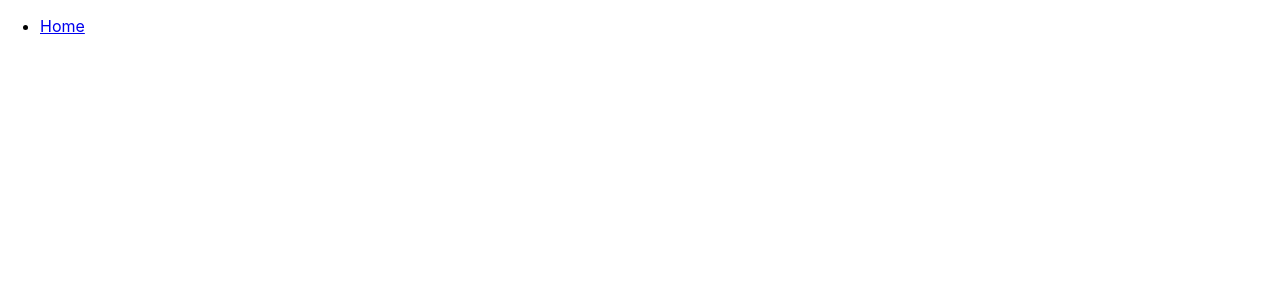
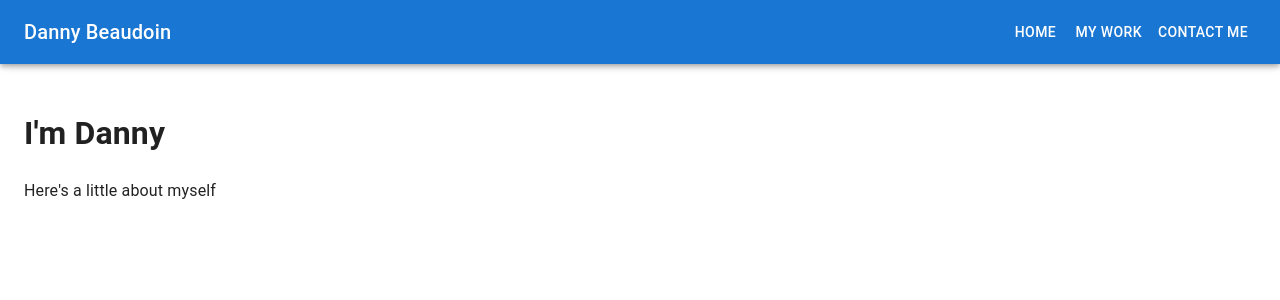
Before and after one commit to dannybeaudoin28/db-portfolio-ui, a React (Create React App) app: page /home in a window 1280 px wide. Shown: the top 300 px of the page. Built offline with nearby package versions, Linux system fonts and the light colour scheme.

Commit message:
downgrade to react 17, add required libraries, create nav bar

```diff
--- a/src/App.js
+++ b/src/App.js
@@ -1,6 +1,8 @@
 import { Routes, Route } from 'react-router-dom';
-import Home  from './components/home-component/home.component';
-import Navigation from './components/navigation-component/navigation.component';
+
+import Navigation from './routes/navigation/navigation.component';
+import Home from './routes/home/home.component';
+
 import './App.scss';
 
 function App() {
--- a/src/components/navigation-component/navigation.component.jsx
+++ /dev/null
@@ -1,12 +0,0 @@
-const Navigation = () => {
-    return (
-        <nav>
-            <ul>
-                <li>
-                    <a href="/home">Home</a>
-                </li>
-            </ul>
-        </nav>
-    );
-};
-export default Navigation;
--- a/src/index.js
+++ b/src/index.js
@@ -1,25 +1,18 @@
 import React from 'react';
-import ReactDOM from 'react-dom/client';
+import ReactDOM from 'react-dom';
 import './index.css';
 import App from './App';
-import reportWebVitals from './reportWebVitals';
 import { BrowserRouter } from 'react-router-dom';
-import { QueryClientProvider, QueryClient } from '@tanstack/react-query';
+// import { QueryClientProvider, QueryClient } from '@tanstack/react-query';
 
-const queryClient = new QueryClient();
+// const queryClient = new QueryClient();
 
-const root = ReactDOM.createRoot(document.getElementById('root'));
-root.render(
+
+ReactDOM.render(
   <React.StrictMode>
     <BrowserRouter>
-      <QueryClientProvider client={queryClient}>
-        <App />
-      </QueryClientProvider>
+      <App />
     </BrowserRouter>
-  </React.StrictMode>
+  </React.StrictMode>,
+  document.getElementById('root')
 );
-
-// If you want to start measuring performance in your app, pass a function
-// to log results (for example: reportWebVitals(console.log))
-// or send to an analytics endpoint. Learn more: https://bit.ly/CRA-vitals
-reportWebVitals();
--- a/src/components/home-component/home.component.jsx
+++ b/src/routes/home/home.component.jsx
@@ -3,8 +3,8 @@
 
     return (
         <div>
-            <h1>Home</h1>
-            <p>asdfasdfasdf</p>
+            <h1>I'm Danny</h1>
+            <p>Here's a little about myself</p>
         </div>
     );
 };
--- /dev/null
+++ b/src/routes/navigation/navigation.component.jsx
@@ -0,0 +1,120 @@
+import {
+    NavLinks,
+    NavLink,
+} from './navigation.styles';
+
+import { Outlet } from 'react-router-dom';
+
+import * as React from 'react';
+import PropTypes from 'prop-types';
+import AppBar from '@mui/material/AppBar';
+import Box from '@mui/material/Box';
+import CssBaseline from '@mui/material/CssBaseline';
+import Divider from '@mui/material/Divider';
+import Drawer from '@mui/material/Drawer';
+import IconButton from '@mui/material/IconButton';
+import List from '@mui/material/List';
+import ListItem from '@mui/material/ListItem';
+import ListItemButton from '@mui/material/ListItemButton';
+import ListItemText from '@mui/material/ListItemText';
+import Menu from '@mui/material';
+import Toolbar from '@mui/material/Toolbar';
+import Typography from '@mui/material/Typography';
+import Button from '@mui/material/Button';
+
+const drawerWidth = 240;
+const navItems = ['home', 'my work', 'contact me'];
+
+const Navigation = (props) => {
+    const { window } = props;
+    const [mobileOpen, setMobileOpen] = React.useState(false);
+
+    const handleDrawerToggle = () => {
+        setMobileOpen((prevState) => !prevState);
+    };
+
+    const drawer = (
+        <Box onClick={handleDrawerToggle} sx={{ textAlign: 'center' }}>
+            <Typography variant="h6" sx={{ my: 2 }}>
+                MourneWithMe
+            </Typography>
+            <Divider />
+            <List>
+                <NavLinks>
+                    {navItems.map((item) => (
+                        <ListItem disablePadding key={item} sx={{
+                            textAlign: 'center',
+                        }}>
+                            <ListItemButton sx={{ textAlign: 'center' }}>
+                                <NavLink to={'/' + item}>
+                                    <ListItemText primary={item.toUpperCase()} />
+                                </NavLink>
+                            </ListItemButton>
+                        </ListItem>
+                    ))}
+                </NavLinks>
+            </List>
+        </Box>
+    );
+
+    const container = window !== undefined ? () => window().document.body : undefined;
+
+    return (
+        <Box sx={{ display: 'flex' }}>
+            <CssBaseline />
+            <AppBar component="nav">
+                <Toolbar>
+                    <IconButton
+                        color="inherit"
+                        aria-label="open drawer"
+                        edge="start"
+                        onClick={handleDrawerToggle}
+                        sx={{ mr: 2, display: { sm: 'none' } }}
+                    >
+                        menu
+                    </IconButton>
+                    <Typography
+                        variant="h6"
+                        component="div"
+                        sx={{ flexGrow: 1, display: { xs: 'none', sm: 'block' } }}
+                    >
+                        Danny Beaudoin
+                    </Typography>
+                    <Box sx={{ display: { xs: 'none', sm: 'block' } }}>
+                        {navItems.map((item) => (
+                            <NavLinks>
+                                <NavLink to={'/' + item}>
+                                    <Button key={item} sx={{ color: '#fff' }}>
+                                        {item}
+                                    </Button>
+                                </NavLink>
+                            </NavLinks>
+                        ))}
+                    </Box>
+                </Toolbar>
+            </AppBar>
+            <nav>
+                <Drawer
+                    container={container}
+                    variant="temporary"
+                    open={mobileOpen}
+                    onClose={handleDrawerToggle}
+                    ModalProps={{
+                        keepMounted: true, // Better open performance on mobile.
+                    }}
+                    sx={{
+                        display: { xs: 'block', sm: 'none' },
+                        '& .MuiDrawer-paper': { boxSizing: 'border-box', width: drawerWidth },
+                    }}
+                >
+                    {drawer}
+                </Drawer>
+            </nav>
+            <Box component="main" sx={{ p: 3 }}>
+                <Toolbar />
+                <Outlet/>
+            </Box>
+        </Box>
+    );
+};
+export default Navigation;
--- /dev/null
+++ b/src/routes/navigation/navigation.styles.jsx
@@ -0,0 +1,28 @@
+import styled from 'styled-components';
+import { Link } from 'react-router-dom';
+
+export const NavigationContainer = styled.div`
+  height: 70px;
+  width: 100%;
+  display: flex;
+  justify-content: space-between;
+  margin-bottom: 25px;
+  background-color: #36454f;
+`;
+
+export const NavLinks = styled.div`
+  ${'' /* width: 100%;
+  height: 100%;
+  display: flex;
+  align-items: center;
+  justify-content: flex-end; */}
+  all: unset;
+`;
+
+export const NavLink = styled(Link)`
+  ${'' /* padding: 10px 15px;
+  cursor: pointer;
+  color: white;
+  text-decoration: none; */}
+  all: unset;
+`;
```
Also changed, not shown: package.json (+5 -3 lines), 1 other file (tests, documents, lock files or other folders).
